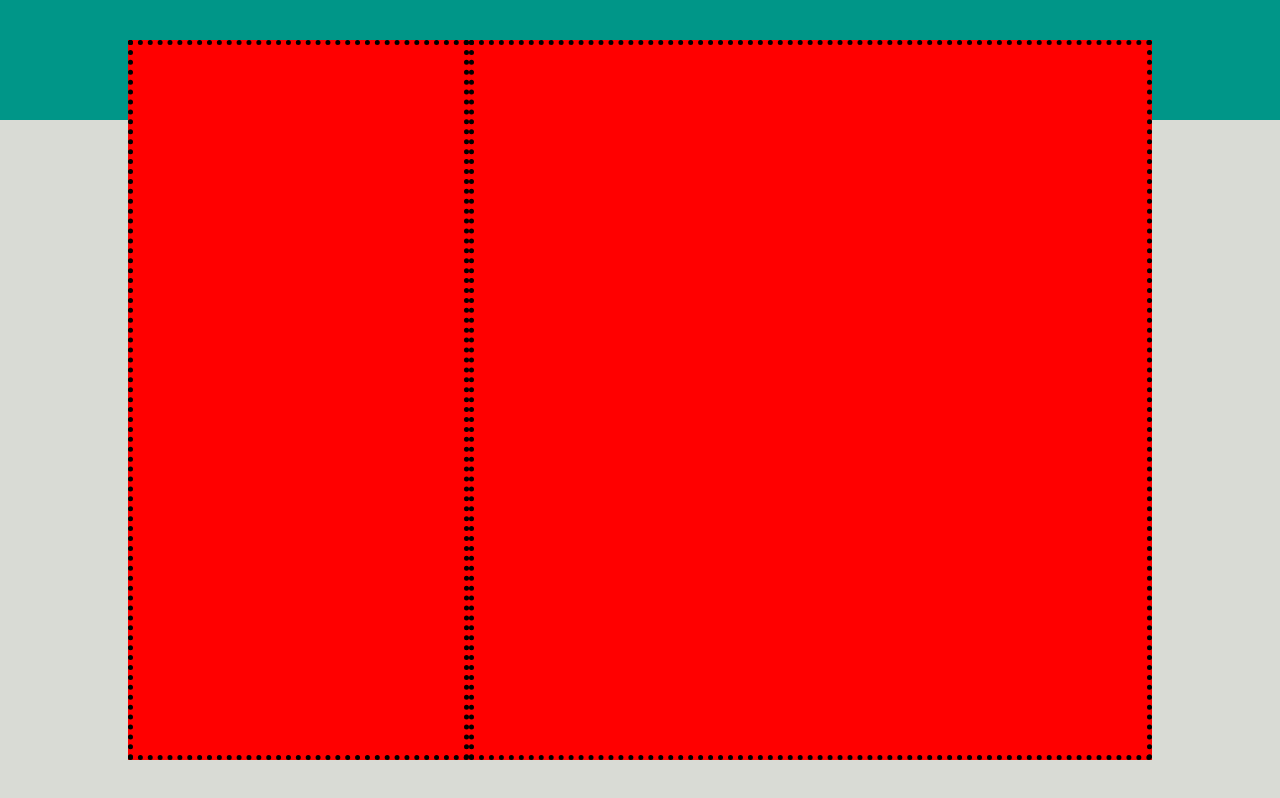
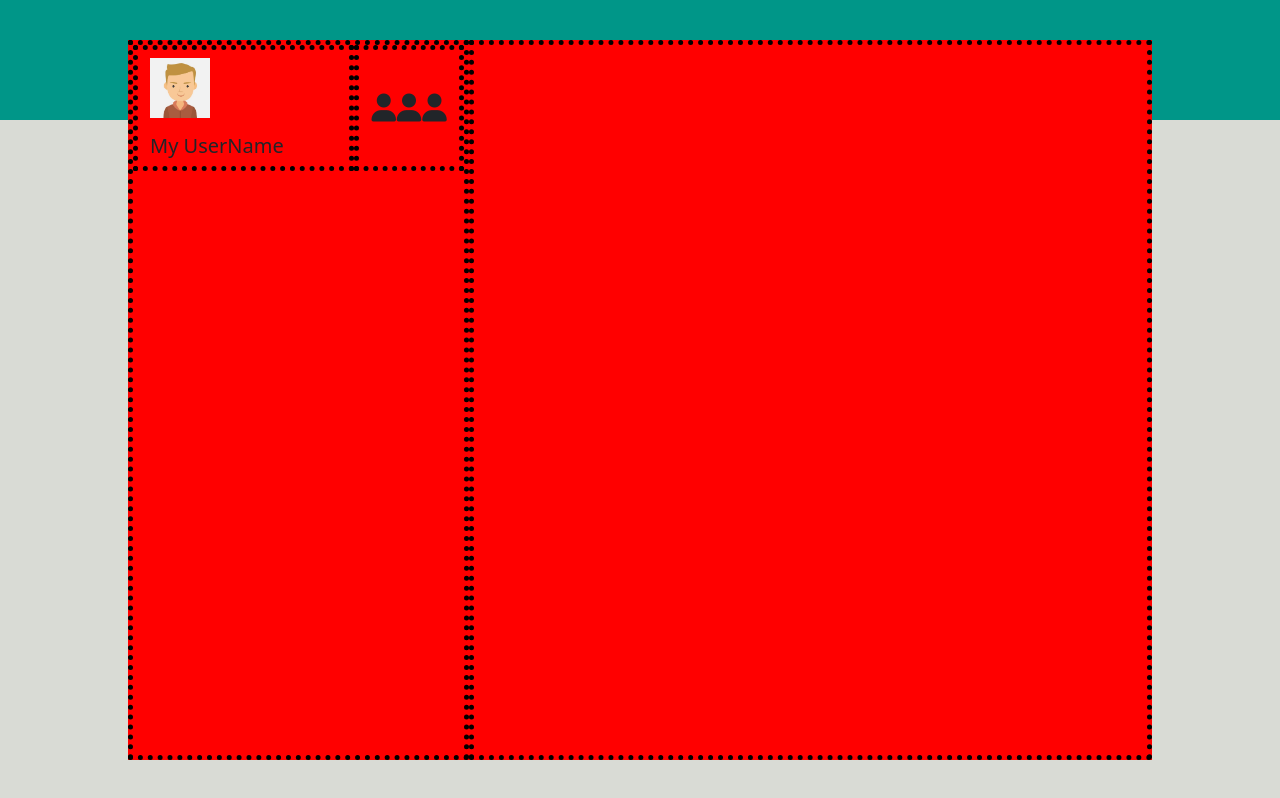
Before and after one commit to iram96/vue-boolzapp, a plain HTML site: page index.html in a window 1280 px wide. Drawn offline with nearby package versions, Linux system fonts and the light colour scheme; a small style sheet from the web is missing.

Commit message:
added user bar + icons

```diff
--- a/css/style.css
+++ b/css/style.css
@@ -36,10 +36,10 @@
   margin: auto;
 }
 
-#chat-list {
+.dotted-border {
   border: 5px dotted black;
 }
 
-#current-chat {
-  border: 5px dotted black;
+.maxw-60 {
+  max-width: 60px;
 }
--- a/index.html
+++ b/index.html
@@ -6,7 +6,7 @@
     <meta name="viewport" content="width=device-width, initial-scale=1.0">
     <meta name="author" content="Mariano Maselli">
     <link href="https://cdn.jsdelivr.net/npm/bootstrap@5.1.3/dist/css/bootstrap.min.css" rel="stylesheet" integrity="sha384-1BmE4kWBq78iYhFldvKuhfTAU6auU8tT94WrHftjDbrCEXSU1oBoqyl2QvZ6jIW3" crossorigin="anonymous">
-    <link rel="stylesheet" href="https://cdnjs.cloudflare.com/ajax/libs/font-awesome/5.15.4/css/all.min.css" integrity="sha512-Fo3rlrZj/k7ujTnHg4CGR2D7kSs0v4LLanw2qksYuRlEzO+tcaEPQogQ0KaoGN26/zrn20ImR1DfuLWnOo7aBA==" crossorigin="anonymous" referrerpolicy="no-referrer" />
+    <link rel="stylesheet" href="https://cdnjs.cloudflare.com/ajax/libs/font-awesome/6.0.0-beta2/css/all.min.css" integrity="sha512-YWzhKL2whUzgiheMoBFwW8CKV4qpHQAEuvilg9FAn5VJUDwKZZxkJNuGM4XkWuk94WCrrwslk8yWNGmY1EduTA==" crossorigin="anonymous" referrerpolicy="no-referrer" />
     <link rel="stylesheet" href="css/style.css">
 
     <title>XXX</title>
@@ -14,8 +14,21 @@
 <body>
     <div class="bg-body">
         <div id="wa-box" class="row">
-            <div id="chat-list" class="col-4"></div>
-            <div id="current-chat" class="col-8"></div>
+            <div id="chat-list" class="col-4 dotted-border">
+                <div class="row justify-content-between">
+                    <div class="dotted-border col-8">
+                        <img src="img/avatar_5.jpg" alt="My user Image" class="maxw-60 d-inline-block my-2 ">
+                        <h5 class="d-inline-block my-2">My UserName</h5>
+                    </div>
+                    <div class="dotted-border col-4 d-flex align-items-center justify-content-around">
+                        <i class="fas fa-user fs-3"></i>
+                        <i class="fas fa-user fs-3"></i>
+                        <i class="fas fa-user fs-3"></i>
+
+                    </div>
+                </div>
+            </div>
+            <div id="current-chat" class="col-8 dotted-border"></div>
         </div>
 
     </div>
```
